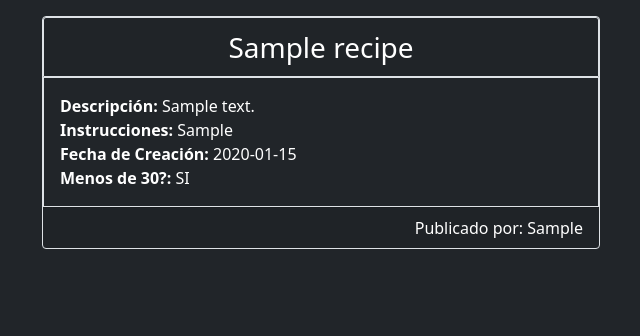
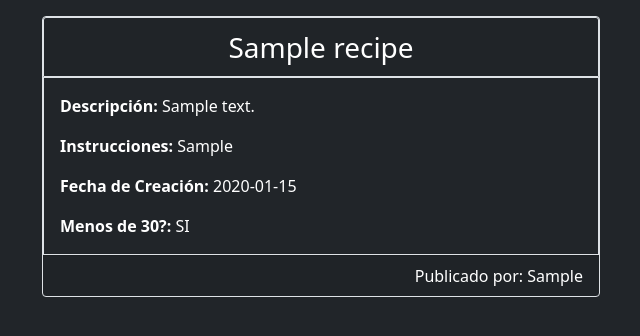
Before and after one commit to Betacor/recetas2, a Flask app: page /view/recipe/1 in a window 1280 px wide. Shown: the part 90-426 px from the top of the page, without its empty margins (319-959 px from the left). Run offline with Flask 2, Linux system fonts and the light colour scheme; the visitor is signed in with stand-in values (Sample User, id 1); tables that the repository leaves empty hold one stand-in row (values such as "Sample post").

Commit message:
espacio card

```diff
--- a/flask_app/templates/show_recipe.html
+++ b/flask_app/templates/show_recipe.html
@@ -32,15 +32,15 @@
                     <b>Descripción:</b> {{recipe.description}}
                 </div>
 
-                <div>
+                <div class="mt-3">
                     <b>Instrucciones:</b> {{recipe.instructions}}
                 </div>
 
-                <div>
+                <div class="mt-3">
                     <b>Fecha de Creación:</b> {{recipe.date_made}}
                 </div>
 
-                <div>
+                <div class="mt-3">
                     <b>Menos de 30?:</b>
 
                     {% if recipe.under_30 == 0 %}
```
